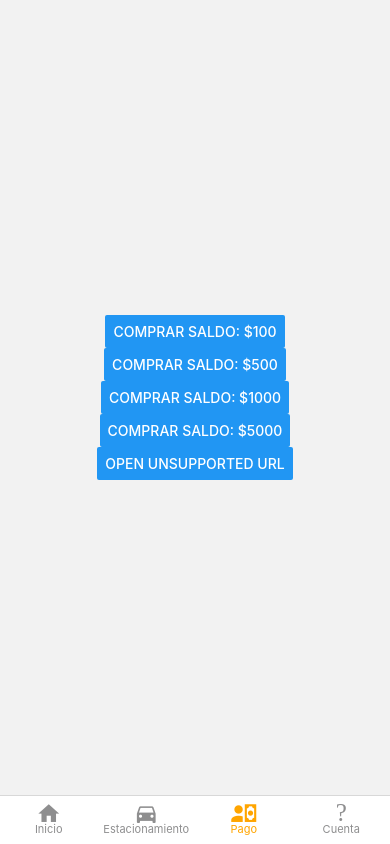
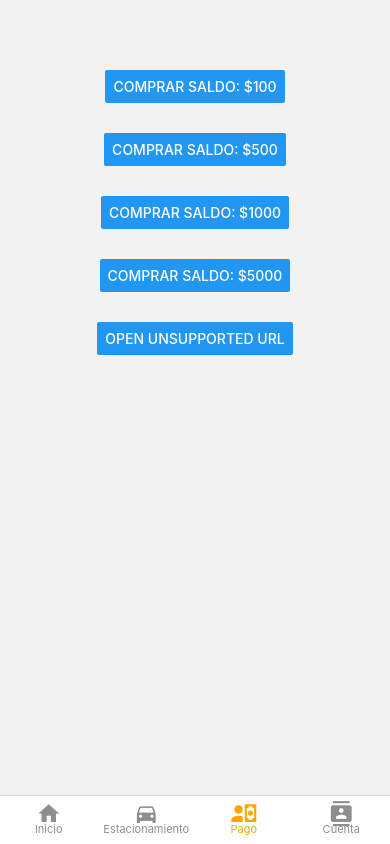
Before and after one commit to IgnacioGrilli/SemConductor, a React Native app: screen /Pago in a window 390 px wide. Built offline with nearby package versions, Linux system fonts and the light colour scheme.

Commit message:
botones acomodados

```diff
--- a/Navigation.js
+++ b/Navigation.js
@@ -109,7 +109,7 @@ function MyTabs() {
                     },
                     tabBarIcon: ({ color, size }) => (
                         <MaterialCommunityIcons
-                            name="profile"
+                            name="contacts"
                             color={color}
                             size={size}
                         />
--- a/screens/PagoScreen.js
+++ b/screens/PagoScreen.js
@@ -61,9 +61,8 @@ const styles = StyleSheet.create({
         fontWeight: "bold",
         textAlign: "center",
         height: 50,
-        margin: 5,
+        marginTop: 5,
         padding: 4
-
     }
 });
 
--- a/screens/UrlEjemplo.js
+++ b/screens/UrlEjemplo.js
@@ -1,5 +1,5 @@
 import React, { useCallback } from "react";
-import { Alert, Button, Linking, StyleSheet, View } from "react-native";
+import { Alert, Button, Linking, StyleSheet, View, SafeAreaView } from "react-native";
 
 //100
 const supportedURL = "https://sandbox.mercadopago.com.ar/checkout/v1/redirect/b9a1ea67-8637-4f2b-9122-0bdf8832fdec/payment-option-form/?preference-id=558712817-e6ea0b12-fe4b-4f89-b454-678d1c75ed99&p=809642373e6db13387e5febfdb30727a#/";
@@ -34,35 +34,38 @@ const OpenURLButton = ({ url, children }) => {
 
 const ButtonMP = () => {
     return (
-        <View style={styles.container}>
+        <SafeAreaView style={{marginTop:55}}>
+            <View style={styles.botton}>
                 <OpenURLButton url={supportedURL}>Comprar Saldo: $100</OpenURLButton>
+            </View>
+            <View style={styles.botton}>
                 <OpenURLButton url={supportedURL500}>Comprar Saldo: $500</OpenURLButton>
+            </View>
+            <View style={styles.botton}>
                 <OpenURLButton url={supportedURL1000}>Comprar Saldo: $1000</OpenURLButton>
+            </View>
+            <View style={styles.botton}>
                 <OpenURLButton url={supportedURL5000}>Comprar Saldo: $5000</OpenURLButton>
+            </View>
+            <View style={styles.botton}>
                 <OpenURLButton url={unsupportedURL}>Open Unsupported URL</OpenURLButton>
             </View>
+        </SafeAreaView>
     );
 };
 
 const styles = StyleSheet.create({
-    container: { flex: 1, justifyContent: "center", alignItems: "center" },
+    container: {
+        flex: 1,
+        marginTop: 25,
+        justifyContent: "center",
+        alignItems: "center"
+    },
+
     botton: {
-        flex: 1,
+        padding: 15,
         alignItems: "center",
         justifyContent: "center",
-        marginHorizontal: 50,
-        marginVertical: 10,
-        borderColor: "#4630eb",
-        borderRadius: 10,
-        borderWidth: 2,
-        borderBottomWidth: 5,
-        fontSize: 8,
-        fontWeight: "bold",
-        textAlign: "center",
-        height: 50,
-        margin: 5,
-        padding: 4
-
     }
 });
 
```
Lines whose indentation alone changed are shown as unchanged.
